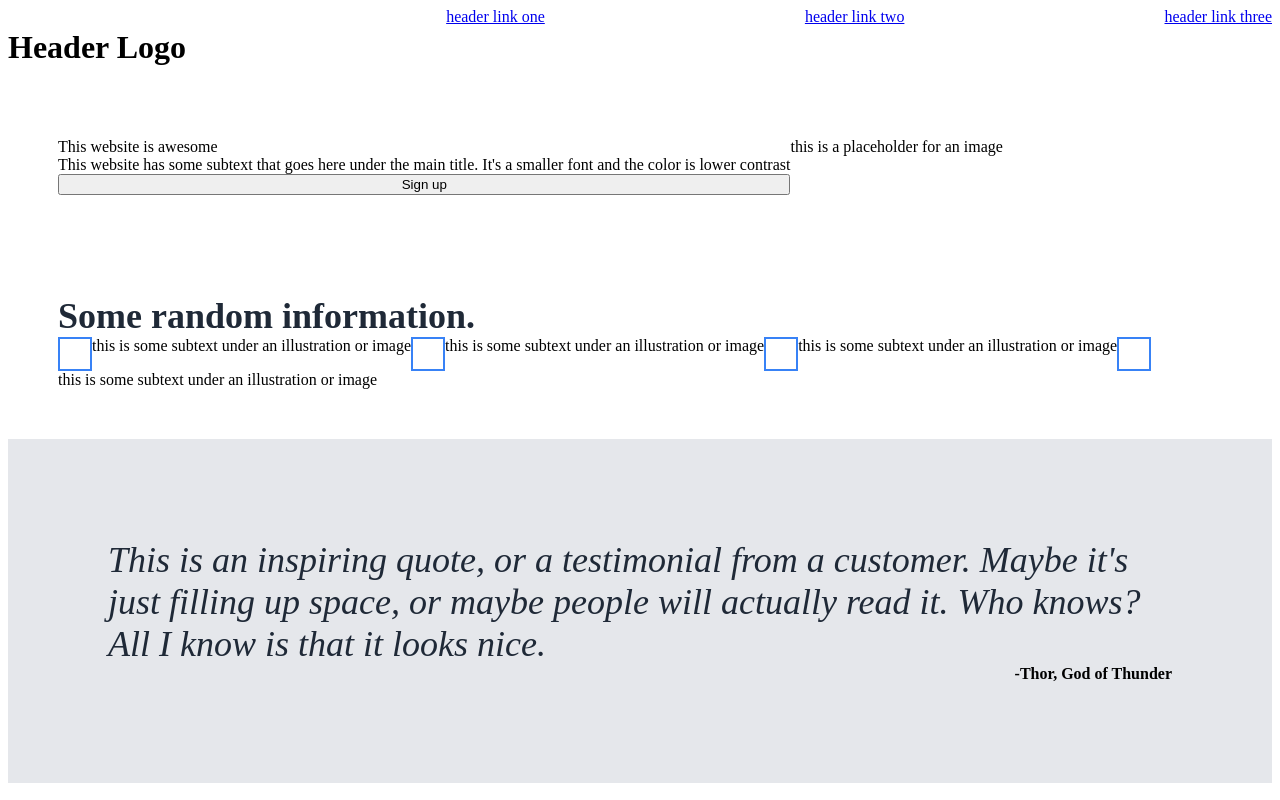
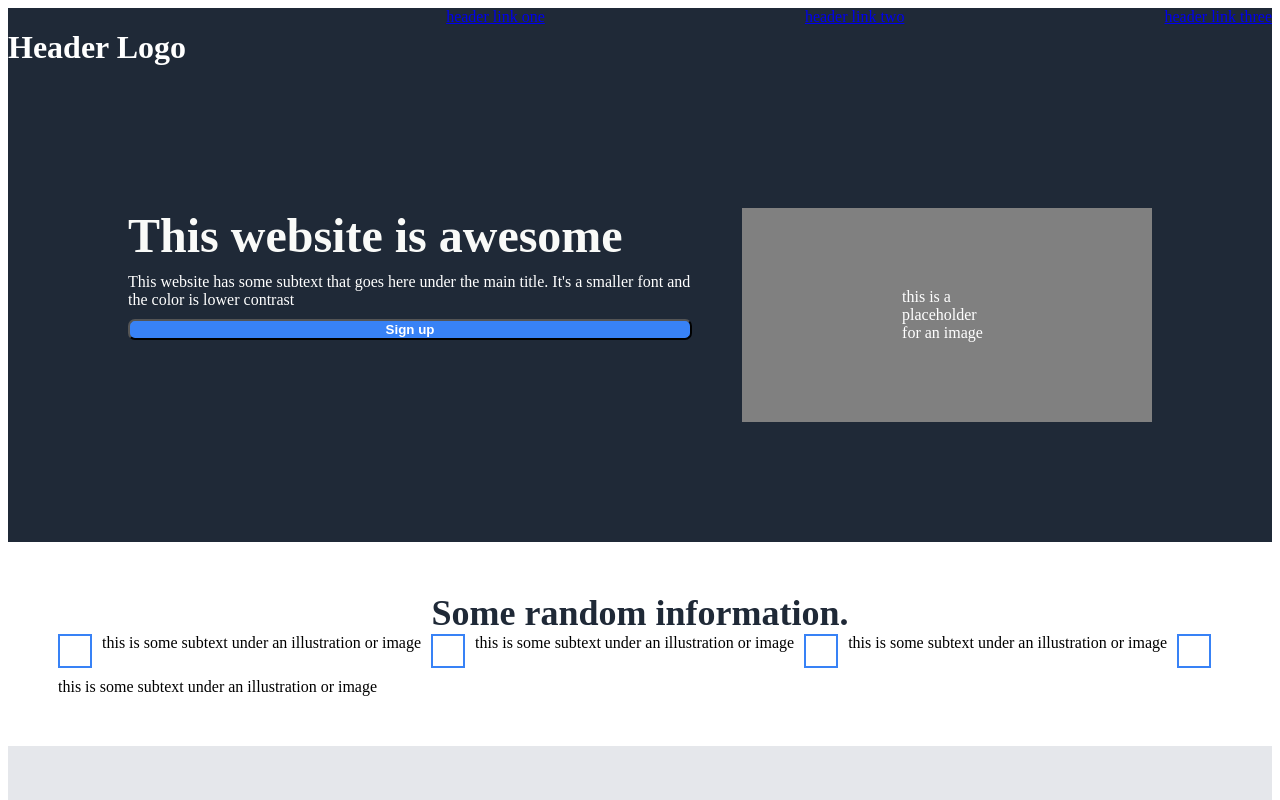
Before and after one commit to Waldorfio/landing-page, a plain HTML site: page index.html in a window 1280 px wide. Shown: the top 800 px of the page. Drawn offline with Linux system fonts and the light colour scheme.

Commit message:
Update styling

```diff
--- a/style.css
+++ b/style.css
@@ -6,22 +6,48 @@
     .header {
         display: flex;
         justify-content: space-between;
+
+        background-color: #1F2937;
+        color: white;
     }
     .body1 {
         display: flex;
+        gap: 50px;
 
-        margin: 50px;
+        padding: 120px;
+        background-color: #1F2937;
+        color: white;
     }
         .body1-container1 {
             display: flex;
             flex-direction: column;
+            gap: 10px;
         }
-        .body1-container1 {
+            .awesome{
+                font-size: 48px;
+                font-weight: 800;
+                color: #F9FAF8;
+            }
+            .header-button {
+                color: white;
+                background-color: #3882F6;
+                border-radius: 7px;
+                font-weight: bold;
+                padding-left: 15px;
+                padding-right: 15px;
+            }
+        .body1-container2 {
             display: flex;
         }
+            .img-placeholder {
+                background-color: grey;
+                color: white;
+                padding: 80px 160px;
+            }
     .body-squares {
         display: flex;
         flex-direction: column;
+        align-items: center;
 
         margin: 50px;
     }
@@ -35,6 +61,7 @@
         .squares-container {
             display: flex;
             flex-flow: row wrap;
+            gap: 10px;
         }
             .square {
                 border: solid #3882F6 2px;
```
